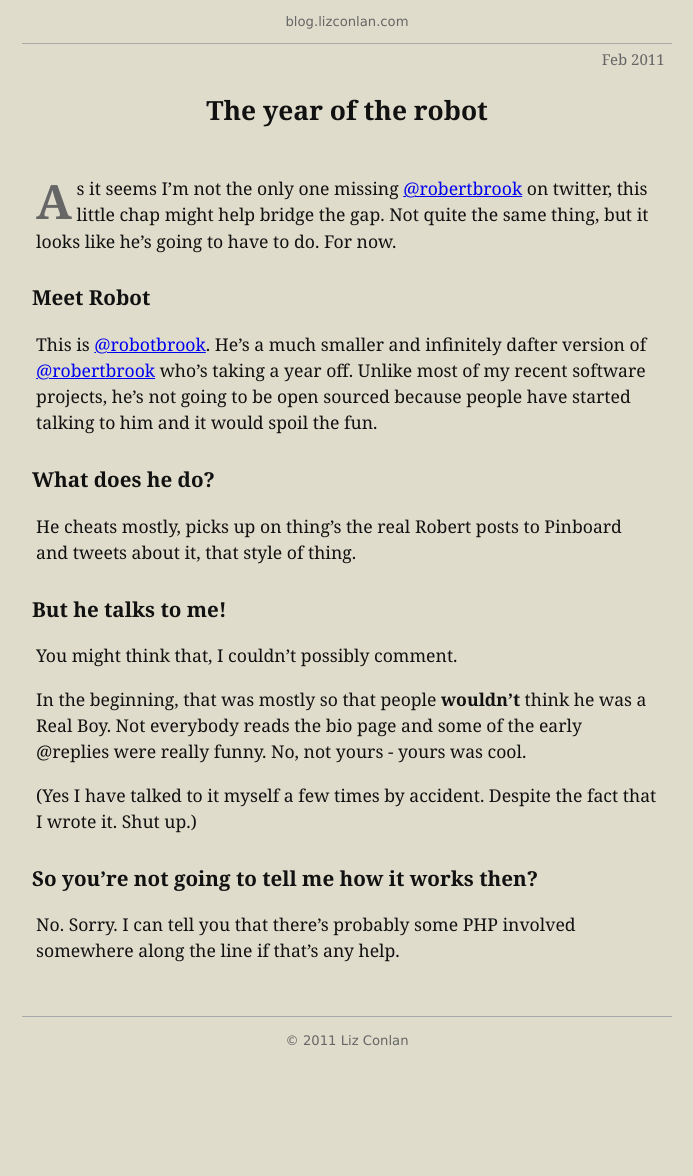
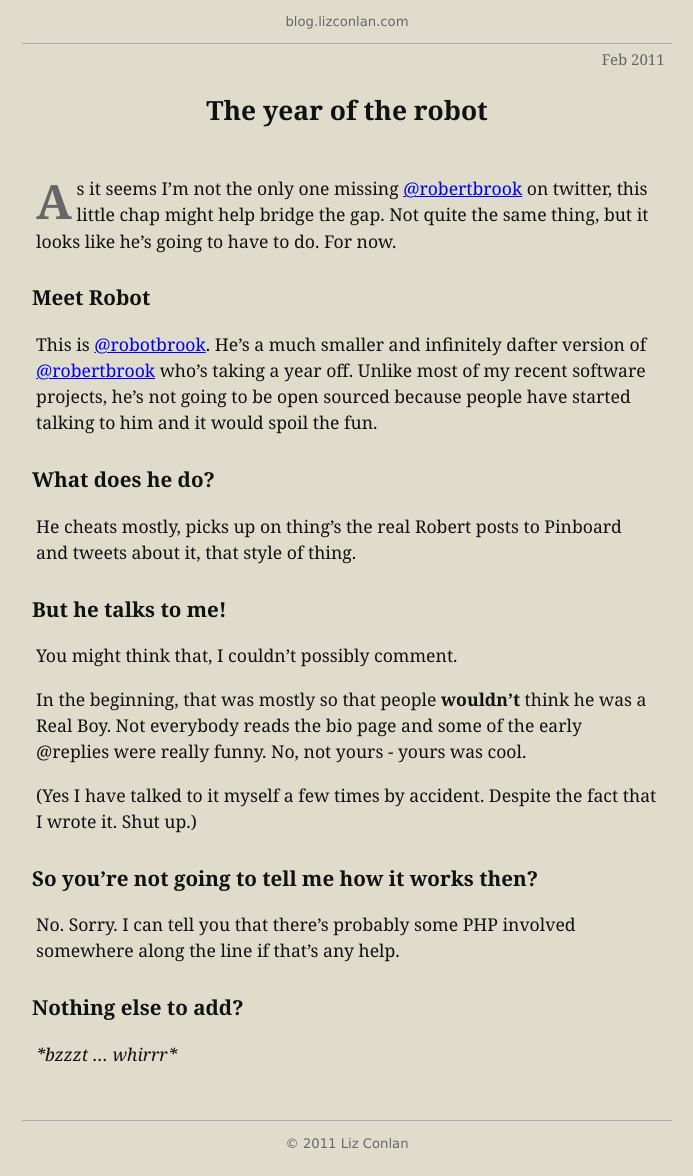
Before and after one commit to lizconlan/lizconlan.github.com, a Jekyll site: the page built from _posts/2011-02-20-the-year-of-the-robot.md, in a window 1280 px wide. Shown: the whole page, without its empty margins (293-986 px from the left). Built offline with Jekyll 4.4.1, drawn with Linux system fonts in a browser that asks for light colours; before the commit the page ends 1072 px from its top, so only the background shows below that.

Commit message:
moar robot!

```diff
--- a/_posts/2011-02-20-the-year-of-the-robot.md
+++ b/_posts/2011-02-20-the-year-of-the-robot.md
@@ -31,3 +31,7 @@ In the beginning, that was mostly so that people **wouldn't** think he was a Rea
 ### So you're not going to tell me how it works then?
 
 No. Sorry. I can tell you that there's probably some PHP involved somewhere along the line if that's any help.
+
+### Nothing else to add?
+
+*\*bzzzt ... whirrr\**
```
